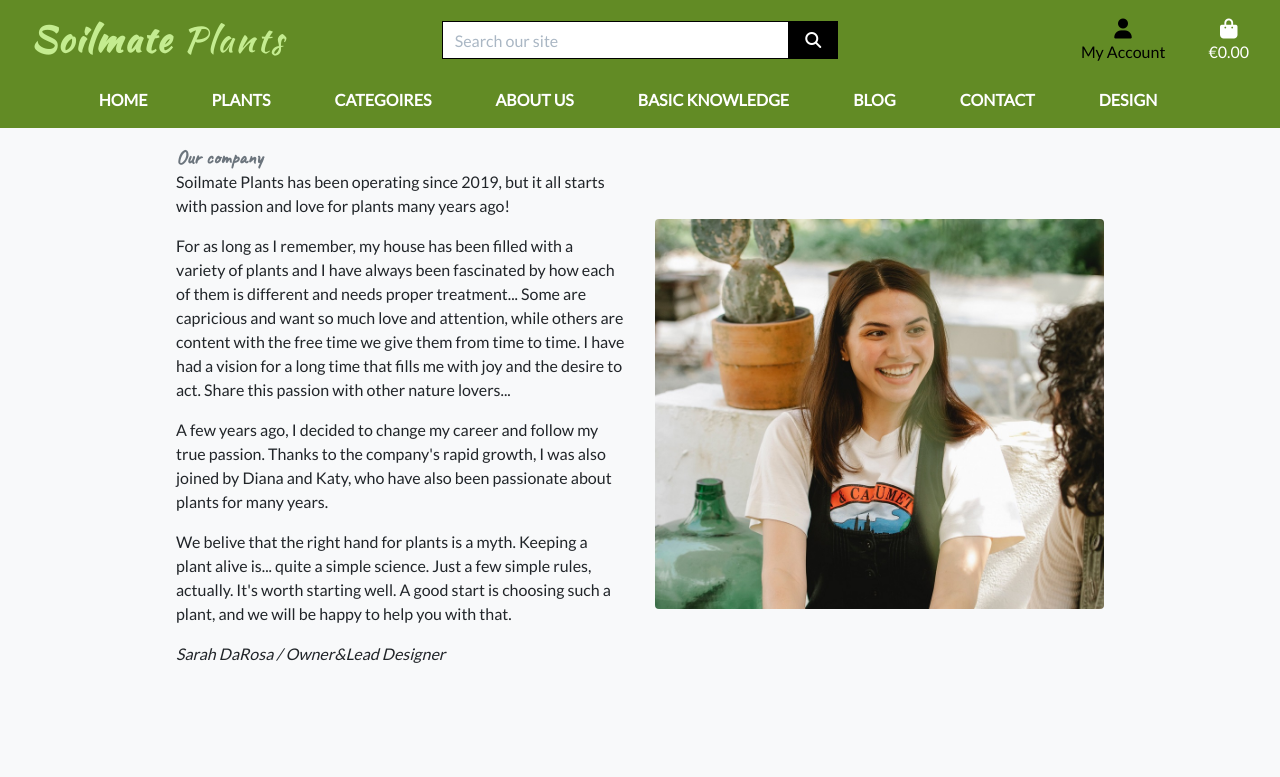
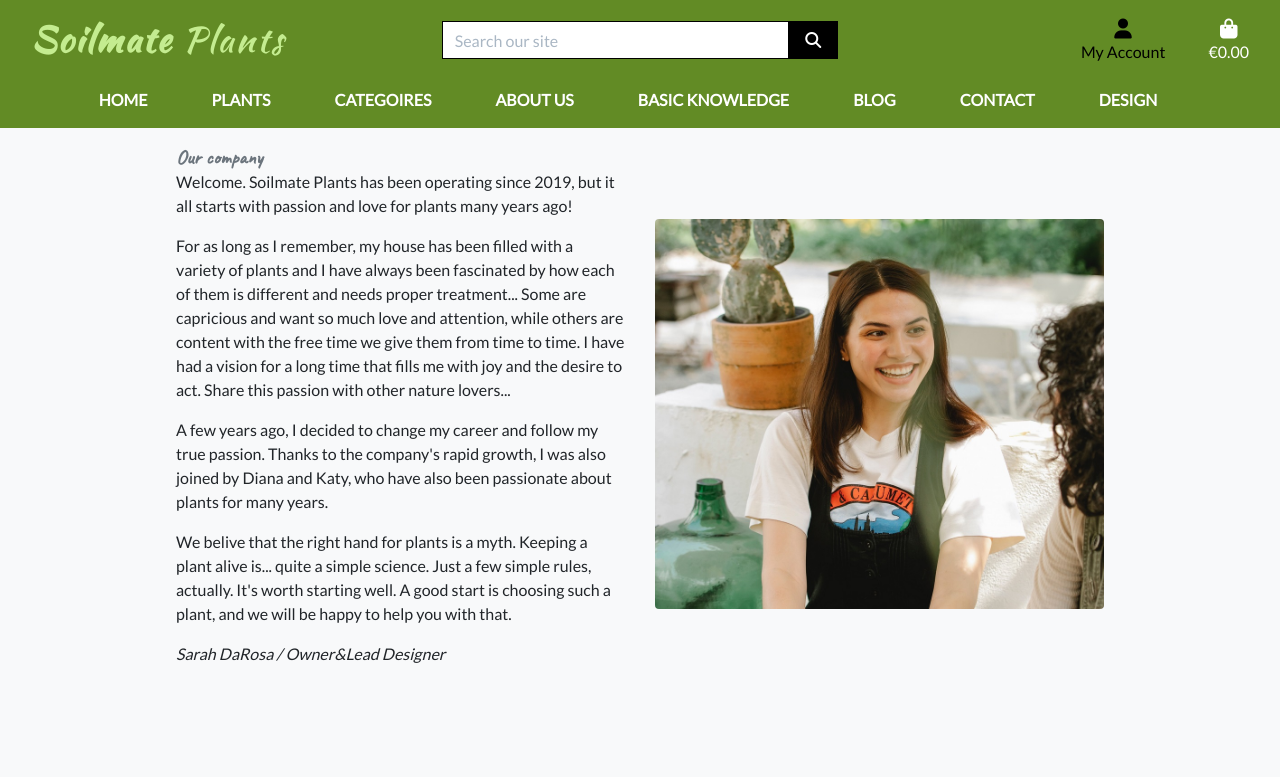
Before and after one commit to KamilaAzul/Soilmate-Plants, a Django app: page /about in a window 1280 px wide. Shown: the top 777 px of the page. Run offline with Django 3.2, Linux system fonts and the light colour scheme; some libraries are stand-ins or nearby versions.

Commit message:
Update to about us file

```diff
--- a/home/templates/home/about_us.html
+++ b/home/templates/home/about_us.html
@@ -8,7 +8,7 @@
                 <div class="col-lg-6 order-first order-lg-last"><img class="img-fluid rounded mb-5 mb-lg-0" src="media/Ikons/owner.jpg" alt="ourCompany" /></div>
                 <div class="col-lg-6 ">
                     <h1 class="fw-bolder lead fw-normal text-muted mb-0 mainText">Our company</h1>
-                    <p>Soilmate Plants has been operating since 2019, but it all starts with passion and love for plants many years ago!</p>
+                    <p>Welcome. Soilmate Plants has been operating since 2019, but it all starts with passion and love for plants many years ago!</p>
                     <p>For as long as I remember, my house has been filled with a variety of plants and I have always been fascinated by how each of them is different and needs proper treatment... Some are capricious and want so much love and attention, while others are content with the free time we give them from time to time.
                         I have had a vision for a long time that fills me with joy and the desire to act. Share this passion with other nature lovers...</p>
                         <p>A few years ago, I decided to change my career and follow my true passion. Thanks to the company's rapid growth, I was also joined by Diana and Katy, who have also been passionate about plants for many years.</p>
```
